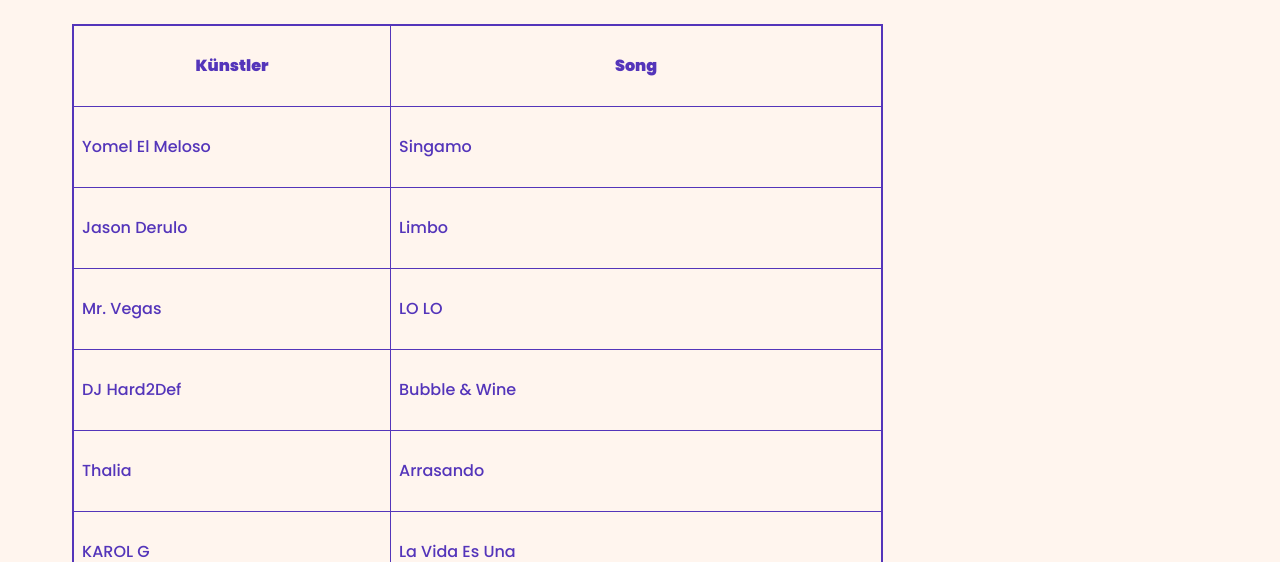
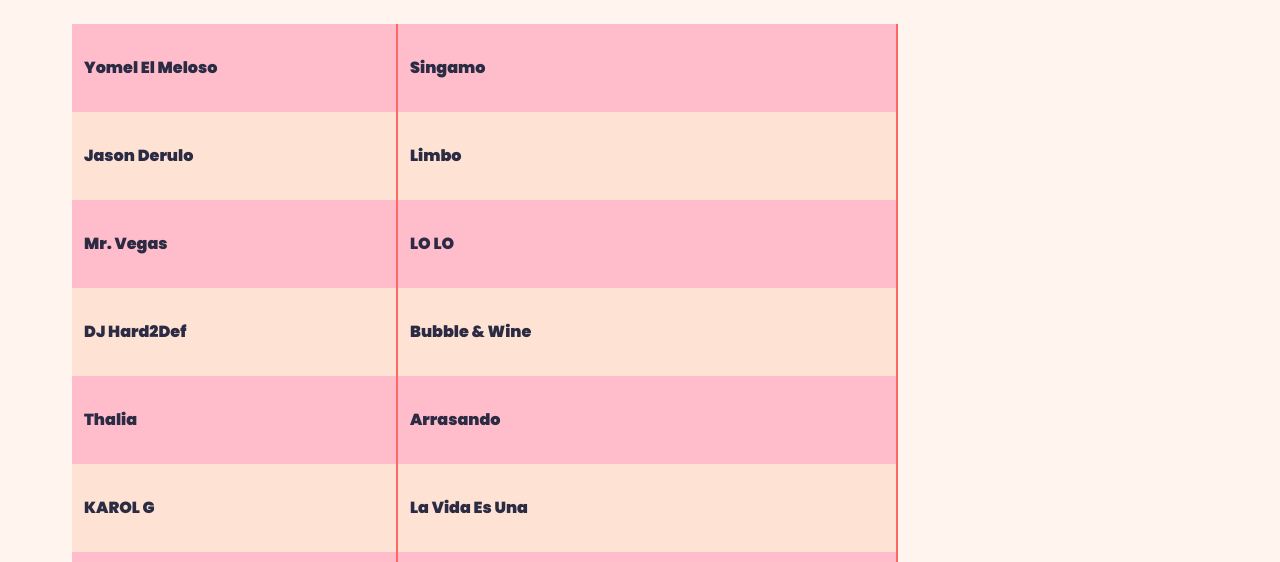
Before and after one commit to IU-Webprogrammierung/web-programmierung-annazill, a plain HTML site: page zumba-portfolio.html in a window 1280 px wide. Shown: the part 238-800 px from the top of the page. Drawn offline with nearby package versions, Linux system fonts and the light colour scheme.

Commit message:
feat: add colors to table

```diff
--- a/css/styles.css
+++ b/css/styles.css
@@ -530,22 +530,29 @@ footer {
 /* Zumba */
 table {
     border-collapse: collapse;
-    border: 2px solid rgb(84, 53, 186);
+    color: rgb(43, 43, 68);
+    font-weight: 900;
 }
 
-table th,
 table td {
     height: 64px;
-    padding: 8px;
-    border: 1px solid rgb(84, 53, 186);
+    padding: 12px;
 }
 
-table th:first-child,
 table td:first-child {
     width: 300px;
 }
 
-table th:last-child,
-table td:last-child {
+table td:nth-child(2) {
     width: 474px;
+    border-left: 2px solid rgb(255, 102, 102);
+    border-right: 2px solid rgb(255, 102, 102);
 }
+
+table tr:nth-child(odd) {
+    background-color: #FFBCCB;
+}
+
+table tr:nth-child(even) {
+    background-color: #FEE2D3;
+}
--- a/zumba-portfolio.html
+++ b/zumba-portfolio.html
@@ -49,10 +49,6 @@
 
             <section>
                 <table>
-                    <tr>
-                        <th>Künstler</th>
-                        <th>Song</th>
-                    </tr>
                     <tr>
                         <td>Yomel El Meloso</td>
                         <td>Singamo</td>
```
